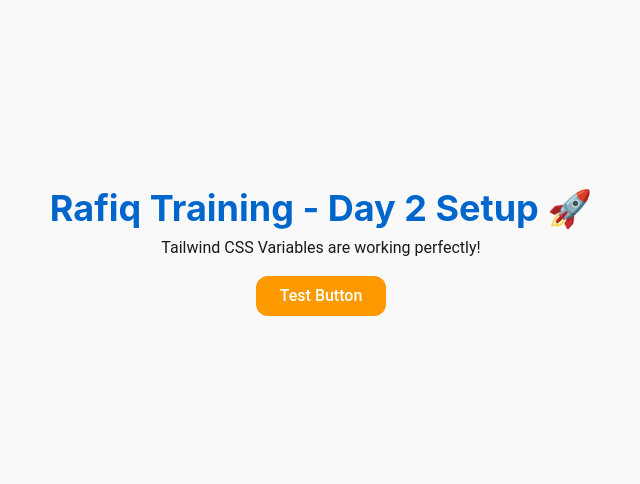
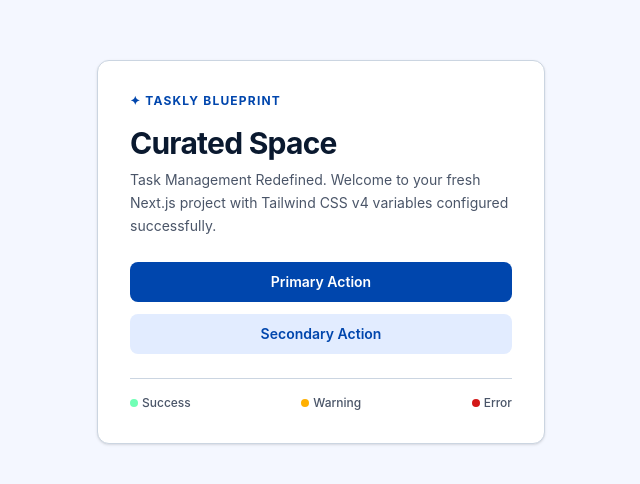
Before and after one commit to Rania614/rafiq-frontend, a Next.js app: page / in a window 1280 px wide. Shown: the part 148-632 px from the top of the page, without its empty margins (319-959 px from the left). Built offline with nearby package versions, Linux system fonts and the light colour scheme.

Commit message:
style(T-02): configure tailwind v4 theme variables and global stylesheet from figma

```diff
--- a/app/globals.css
+++ b/app/globals.css
@@ -1,34 +1,36 @@
 @import "tailwindcss";
 
 @theme {
-  /* 🎨 1. الألوان (انقليها من ملف الفيجما) */
-  --color-primary-100: #e6f0ff;
-  --color-primary-500: #0066cc; /* مثال للون الأساسي */
-  --color-primary-900: #002244;
+  /* 🎨 Action Blue & Tonal Range */
+  --color-primary: #0046AD;
+  --color-primary-hover: #0056D2;
+  --color-surface-highest: #E2ECFF;
+  --color-surface-low: #F4F7FF;
 
-  --color-secondary: #ff9900; /* اللون الثانوي */
+  /* 🖤 Slate Neutrals */
+  --color-neutral-dark: #0A192F;
+  --color-neutral-muted: #4A5568;
+  --color-neutral-light: #CBD5E1;
 
-  --color-neutral-dark: #1a1a1a;  /* للنصوص الأساسية */
-  --color-neutral-light: #f9f9f9; /* للخلفيات */
+  /* 🟢🔴 Semantic */
+  --color-success: #70FFB5;
+  --color-error: #D31818;
+  --color-warning: #FFB000;
 
-  /* 🔤 2. الخطوط (Fonts) */
-  --font-display: "Inter", "sans-serif";
-  --font-body: "Roboto", "sans-serif";
-
-  /* 📐 3. المسافات أو الـ Border Radius (لو الفيجما محدد حاجات مخصصة) */
-  --radius-custom: 12px;
-
-  /* 🎬 4. الأنيميشن (إذا وُجد) */
-  --animate-fade-in: fade-in 0.3s ease-out;
+  /* 🔤 Typography (الخطوط المستخدمة في الديزاين) */
+  --font-display: "Plus Jakarta Sans", "Inter", "sans-serif";
+  --font-body: "Inter", "sans-serif";
 }
 
-/* هنا تقدري تحطي الـ Global Styles العادية بتاعة المشروع */
+/* 🏁 تطبيق الـ Global Styles بناءً على الـ Style Guide */
 body {
-  background-color: var(--color-neutral-light);
+  background-color: #FFFFFF;
   color: var(--color-neutral-dark);
   font-family: var(--font-body);
+  -webkit-font-smoothing: antialiased;
 }
 
-h1, h2, h3 {
+h1, h2, h3, h4 {
   font-family: var(--font-display);
+  color: var(--color-neutral-dark);
 }
--- a/app/page.tsx
+++ b/app/page.tsx
@@ -1,15 +1,45 @@
 export default function Home() {
   return (
-    <div className="flex min-h-screen flex-col items-center justify-center bg-neutral-light p-6">
-      <h1 className="text-4xl font-bold text-primary-500 font-display animate-fade-in">
-        Rafiq Training - Day 2 Setup 🚀
-      </h1>
-      <p className="mt-2 text-neutral-dark font-body">
-        Tailwind CSS Variables are working perfectly!
-      </p>
-      <button className="mt-4 rounded-custom bg-secondary px-6 py-2 text-white font-medium hover:opacity-90">
-        Test Button
-      </button>
-    </div>
+    <main className="flex min-h-screen flex-col items-center justify-center bg-[#F4F7FF] p-6">
+      <div className="w-full max-w-md rounded-xl bg-white p-8 shadow-sm border border-[#CBD5E1]">
+        {/* اسم البراند من الصورة */}
+        <div className="mb-4 text-xs font-bold tracking-widest text-[#0046AD] uppercase">
+          ✦ Taskly Blueprint
+        </div>
+
+        {/* العنوان بالخط الأساسي */}
+        <h1 className="text-3xl font-bold text-[#0A192F] tracking-tight">
+          Curated Space
+        </h1>
+
+        <p className="mt-2 text-sm text-[#4A5568] leading-relaxed">
+          Task Management Redefined. Welcome to your fresh Next.js project with Tailwind CSS v4 variables configured successfully.
+        </p>
+
+        {/* أزرار مأخوذة من الـ Components Showcase في الديزاين */}
+        <div className="mt-6 flex flex-col gap-3">
+          <button className="w-full rounded-lg bg-[#0046AD] px-4 py-2.5 text-sm font-semibold text-white transition-colors hover:bg-[#0056D2]">
+            Primary Action
+          </button>
+
+          <button className="w-full rounded-lg bg-[#E2ECFF] px-4 py-2.5 text-sm font-semibold text-[#0046AD] transition-colors hover:opacity-90">
+            Secondary Action
+          </button>
+        </div>
+
+        {/* مؤشرات الألوان Semantic للتأكيد */}
+        <div className="mt-6 flex items-center justify-between border-t border-[#CBD5E1] pt-4 text-xs font-medium text-[#4A5568]">
+          <span className="flex items-center gap-1">
+            <span className="h-2 w-2 rounded-full bg-[#70FFB5]" /> Success
+          </span>
+          <span className="flex items-center gap-1">
+            <span className="h-2 w-2 rounded-full bg-[#FFB000]" /> Warning
+          </span>
+          <span className="flex items-center gap-1">
+            <span className="h-2 w-2 rounded-full bg-[#D31818]" /> Error
+          </span>
+        </div>
+      </div>
+    </main>
   );
 }
```
